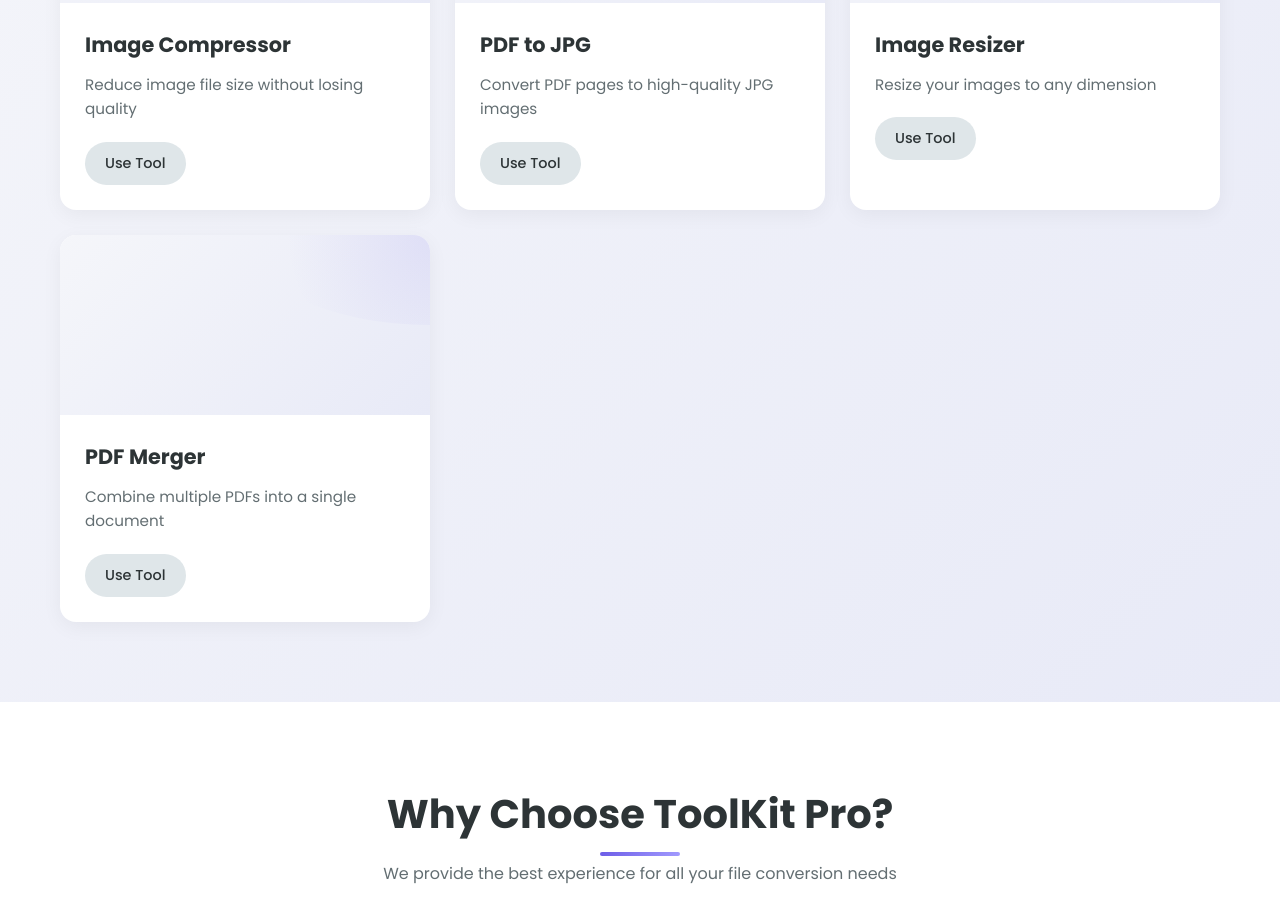
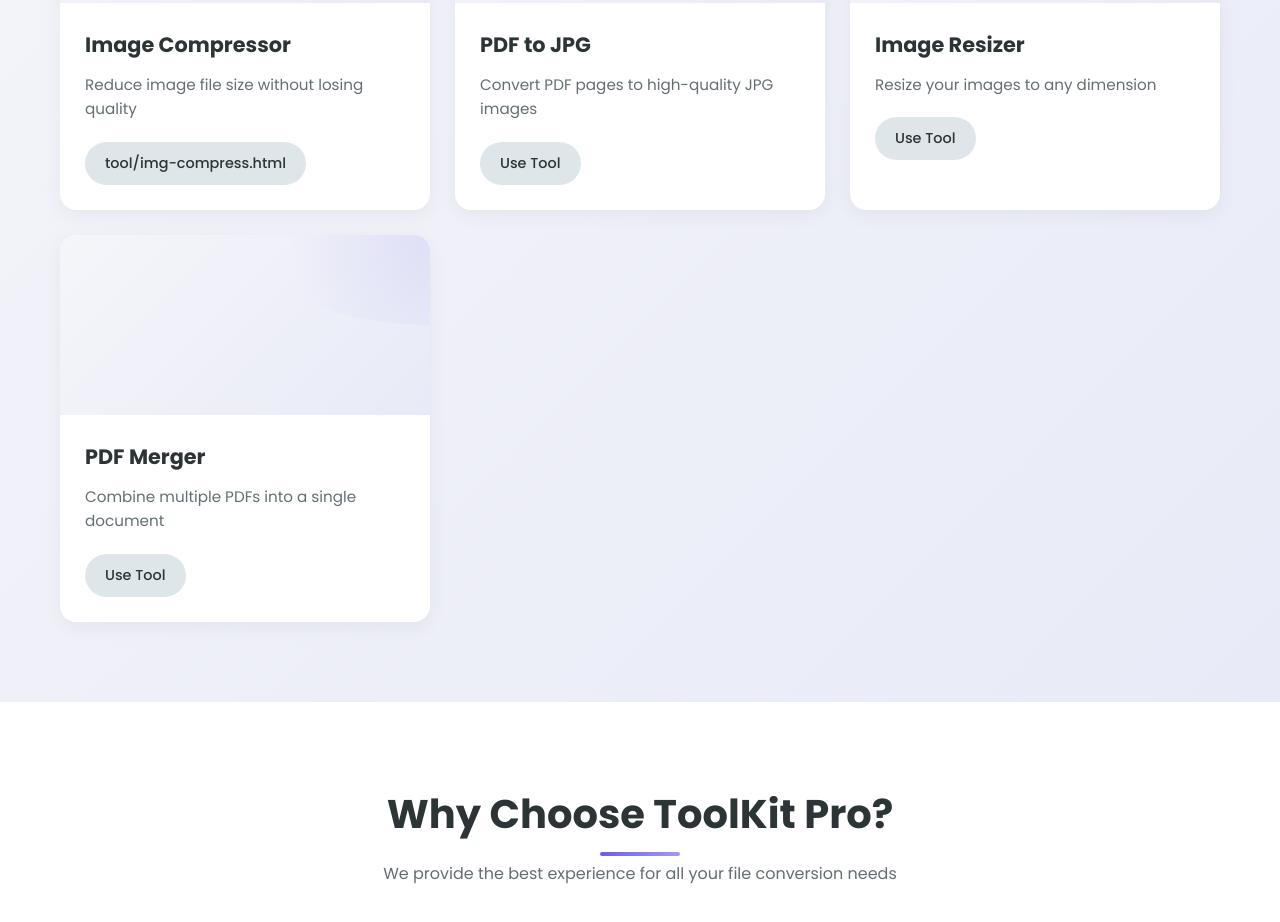
Before and after one commit to kamleshpal122/Tool, a plain HTML site: page Index.html in a window 1280 px wide. Shown: the part 2121-3043 px from the top of the page. Drawn offline with Linux system fonts and the light colour scheme; some icons are missing.

Commit message:
Update Index.html

```diff
--- a/Index.html
+++ b/Index.html
@@ -832,7 +832,7 @@
                     <div class="tool-content">
                         <h3>Image Compressor</h3>
                         <p>Reduce image file size without losing quality</p>
-                        <a href="#" class="tool-link">Use Tool</a>
+                        <a href="#" class="tool-link">tool/img-compress.html</a>
                     </div>
                 </div>
 
```
